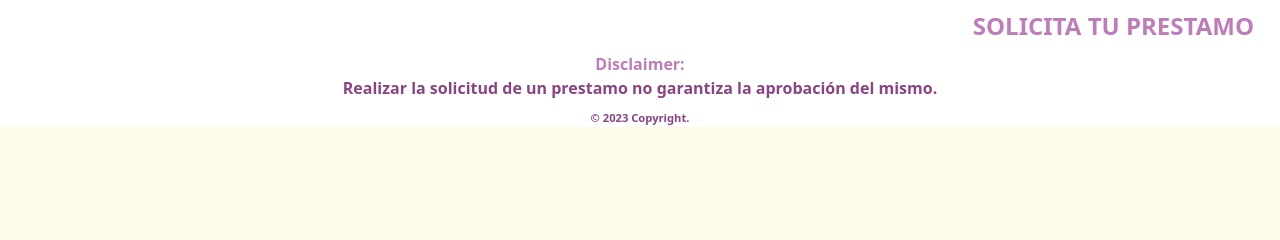
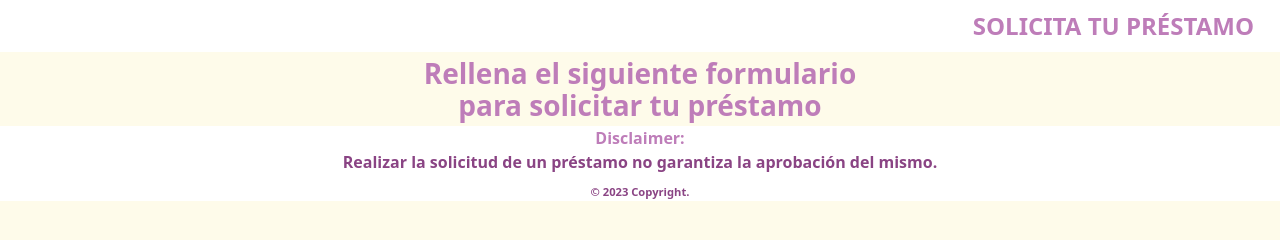
Before and after one commit to KatyaEspinosa03/Proyecto-JavaScript, a website: page index.html in a window 1280 px wide. Drawn offline with nearby package versions, Linux system fonts and the light colour scheme.

Commit message:
agrege la seccion de main y estilo

```diff
--- a/SCSS/style.scss
+++ b/SCSS/style.scss
@@ -16,6 +16,14 @@ body {
     }
 }
 
+main {
+
+    font-weight: bold;
+    color:  rgb(190, 125, 185);
+    .segundo {
+        margin-top: -10px;
+    }
+}
 footer {
     background-color: rgb(255, 255, 255);
     color: rgb(138, 68, 132);
--- a/index.html
+++ b/index.html
@@ -16,12 +16,27 @@
                 <div class="col-md-12">
                     <ul class="nav justify-content-end">
                         <li class="nav-item">
-                        <a class="nav-link active" aria-current="page" href="#"> SOLICITA TU PRESTAMO </a>
+                        <a class="nav-link active" aria-current="page" href="#"> SOLICITA TU PRÉSTAMO </a>
                         </li>
                     </ul>
                 </div>
         </div>
     </section>
+
+
+<!-- FORMULARIO -->
+
+<main class="container">
+    <section class="row">
+        <div class="col-md-12 align-center text-center text-justify fs-3">
+            Rellena el siguiente formulario
+        </div>
+        <div class="col-md-12 align-center text-center
+        text-justify fs-3 segundo">
+            para solicitar tu préstamo
+        </div>
+    </section>
+</main>
 
     <!-- FOOTER -->
 <footer>
@@ -30,7 +45,7 @@
             <div class="col-md-12">
                 <section class="text-center text-justify fs-6">
                     <div class="disclaimer"> Disclaimer: </div>
-                    Realizar la solicitud de un prestamo
+                    Realizar la solicitud de un préstamo
                     no garantiza la aprobación del mismo.
                 </section>
             </div>
```
Also changed, not shown: css/style.css, 1 other file.
